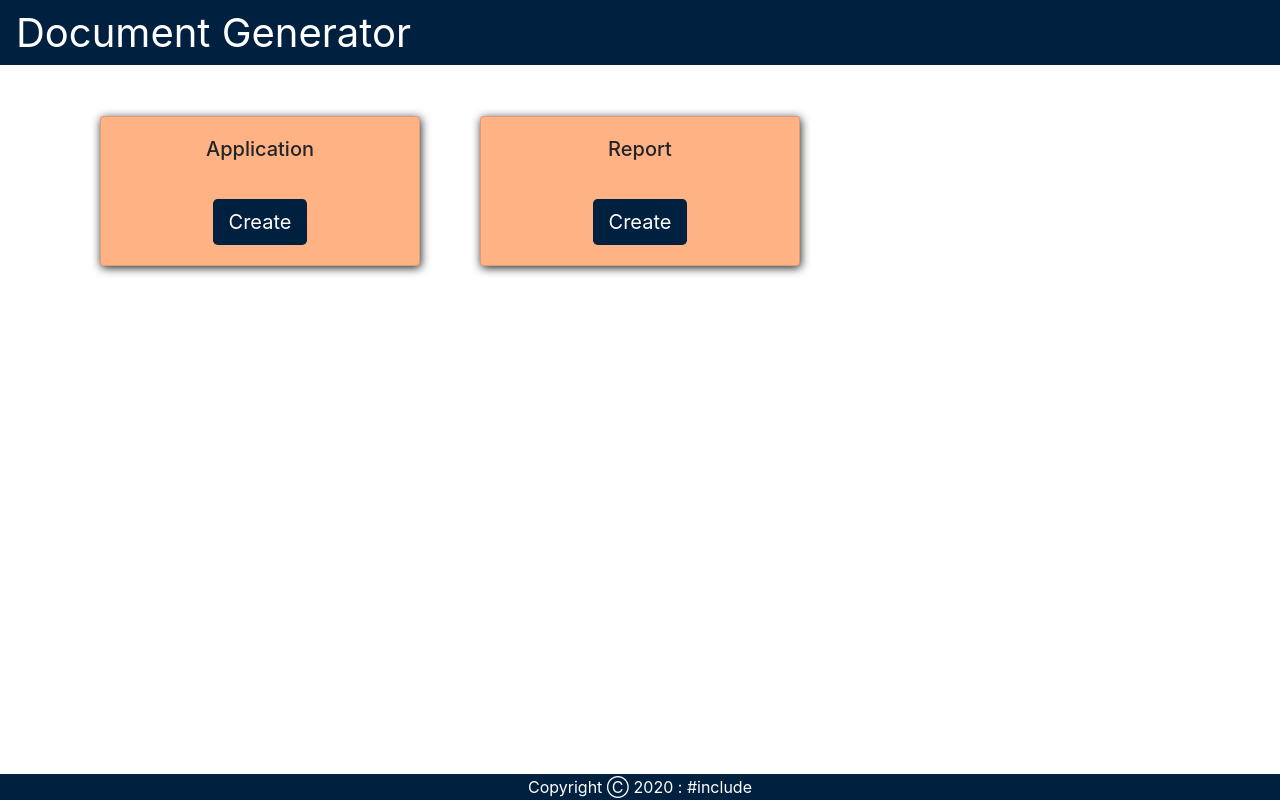
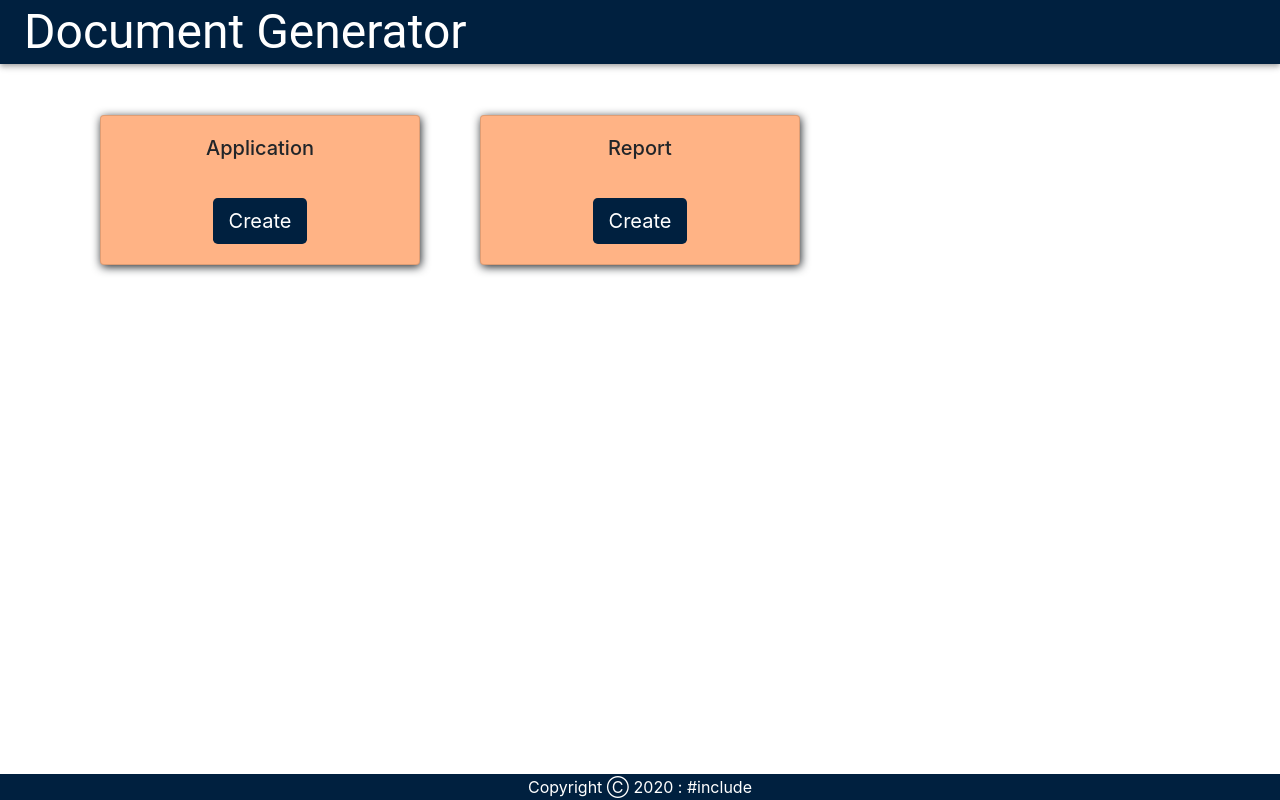
Before and after one commit to pratyaa/automate_Report, a React (Create React App) app: page /#/ in a window 1280 px wide. Built offline with nearby package versions, Linux system fonts and the light colour scheme.

Commit message:
update navbar

```diff
--- a/src/App.js
+++ b/src/App.js
@@ -1,5 +1,5 @@
 import React from 'react';
-import Appbar from "./components/Navbar.js";
+import Navbar from "./components/Navbar.js";
 import Footer from "./components/Footer.js";
 import Landing from "./components/landing.js";
 import Form from "./components/formApplication.js"
@@ -10,7 +10,7 @@ import { HashRouter as Router, Route } from "react-router-dom";
 function App() {
   return (
     <React.Fragment>
-     <Appbar/>
+     <Navbar/>
       <Router>
                 <div>
                     <Route path ="/" exact component={Landing}/>
--- a/src/components/Navbar.js
+++ b/src/components/Navbar.js
@@ -1,14 +1,20 @@
 import React from "react";
-import {Navbar, NavbarBrand} from "reactstrap";
+import AppBar from '@material-ui/core/AppBar';
+import Toolbar from '@material-ui/core/Toolbar';
+import Typography from '@material-ui/core/Typography';
 
-const Appbar = () => {
+const Navbar = () => {
     return (
         <div>
-            <Navbar style={{textAlign: "center", height: "65px",backgroundColor:"#00203f",color:"white",textAlign: "center"}}  dark expand="sm">
-                <NavbarBrand style={{fontSize: "40px"}}>Document Generator</NavbarBrand>
-            </Navbar>
+        <AppBar position="static">
+                <Toolbar style={{backgroundColor:"#00203f"}}>
+                <Typography variant="h3" >
+                  Document Generator
+                  </Typography>
+                  </Toolbar>
+      </AppBar>
         </div>
     );
 };
 
-export default Appbar;
+export default Navbar;
--- a/src/components/formApplication.js
+++ b/src/components/formApplication.js
@@ -1,10 +1,9 @@
 import React, {Component} from 'react';
 import Preview from './preview.js'
-import {Card} from 'react-bootstrap';
 import Button from '@material-ui/core/Button';
 import TextField from '@material-ui/core/TextField';
 import ReactToPdf from 'react-to-pdf';
-import './application.css'
+import './static/application.css'
 
 const ref = React.createRef();
 
@@ -97,7 +96,7 @@ class Form extends Component {
                     <Preview data={this.state}/>
 
                 </div>
-                    }
+
             </div>
         );
     }
--- a/src/components/formReport.js
+++ b/src/components/formReport.js
@@ -1,11 +1,9 @@
 import React, {Component} from 'react';
 import PreviewReport from './previewReport.js'
-import {Card} from 'react-bootstrap';
 import Button from '@material-ui/core/Button';
 import TextField from '@material-ui/core/TextField';
-import TextareaAutosize from '@material-ui/core/TextareaAutosize';
 import ReactToPdf from 'react-to-pdf';
-import './report.css'
+import './static/report.css'
 
 const ref = React.createRef();
 
@@ -106,7 +104,7 @@ class Form1 extends Component {
                     <PreviewReport data={this.state}/>
 
                 </div>
-                    }
+
             </div>
         );
     }
--- a/src/components/landing.js
+++ b/src/components/landing.js
@@ -1,7 +1,7 @@
 import React, {Component} from 'react';
 import { Row,Col,Container,Card,Button} from 'react-bootstrap';
 import { Link } from 'react-router-dom';
-import './landing.css';
+import './static/landing.css';
 
 
 class Landing extends Component{
--- a/src/components/preview.js
+++ b/src/components/preview.js
@@ -1,5 +1,5 @@
 import React, {Component} from 'react';
-import './application.css'
+import './static/application.css'
 
 class Preview extends Component{
 
--- a/src/components/previewReport.js
+++ b/src/components/previewReport.js
@@ -1,7 +1,5 @@
 import React, {Component} from 'react';
-import './report.css';
-
-import Typography from '@material-ui/core/Typography';
+import './static/report.css';
 
 class PreviewReport extends Component{
 
```
Also changed, not shown: src/components/static/application.css (renamed from src/components/application.css), src/components/static/landing.css (renamed from src/components/landing.css), src/components/static/report.css (renamed from src/components/report.css).
